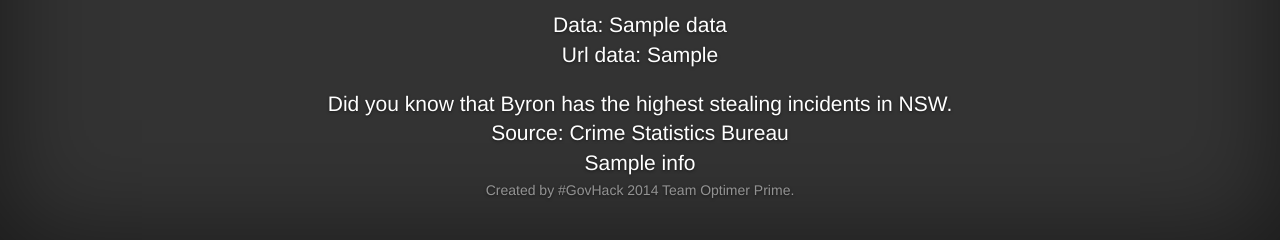
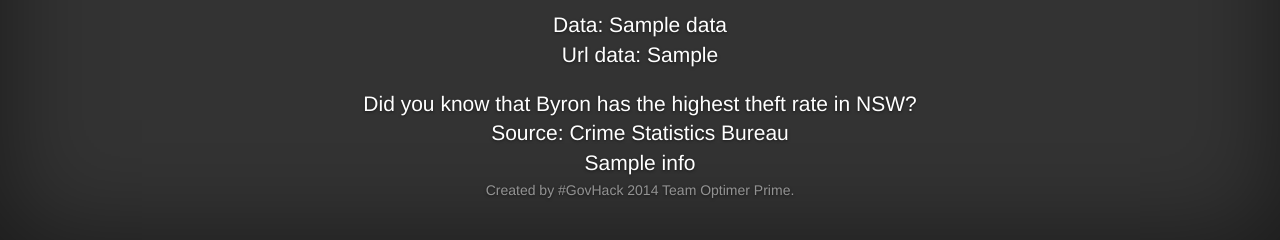
Before and after one commit to deccico/gowest, a Django app: template gowestapp/templates/go/index.html in a window 1280 px wide. Shown: the part 560-800 px from the top of the page. Run offline with Django 3.2, Linux system fonts and the light colour scheme; the template is opened without the code that fills it: most values are stand-ins (such as "Sample title", 1, 10 or a date in 2020); some libraries are stand-ins or nearby versions; some web fonts are replaced.

Commit message:
Text tweaks

```diff
--- a/gowestapp/templates/go/index.html
+++ b/gowestapp/templates/go/index.html
@@ -55,7 +55,7 @@
                 Url data: {{ pp }} <br/>
             </p>
             <p class="lead">
-                Did you know that Byron has the highest stealing incidents in NSW. Source: Crime Statistics Bureau</br>
+                Did you know that Byron has the highest theft rate in NSW?<br/> Source: Crime Statistics Bureau<br/>
                 {{ info }}
             </p>
           </div>
```
